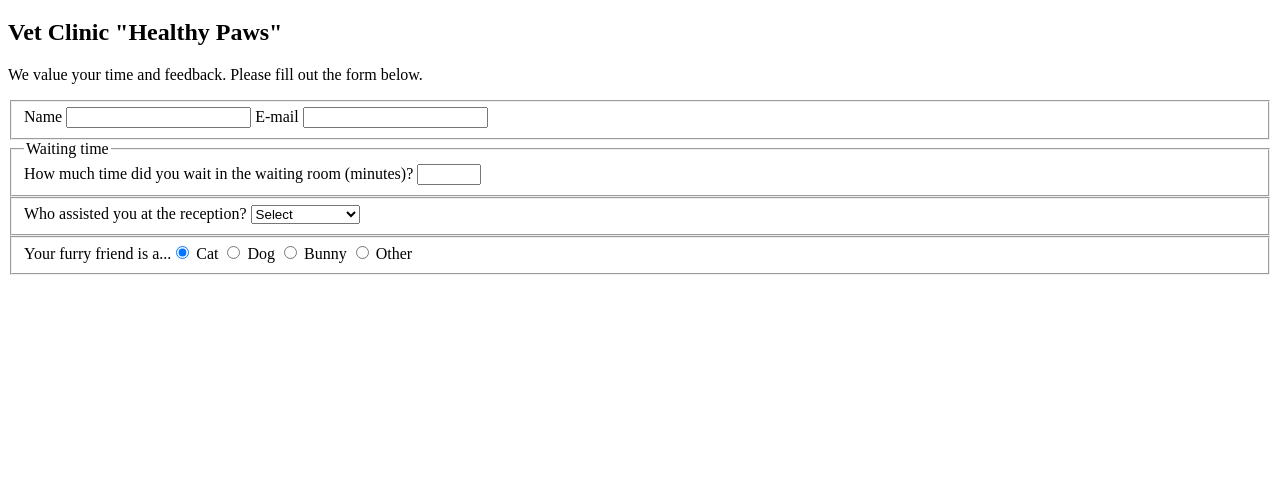
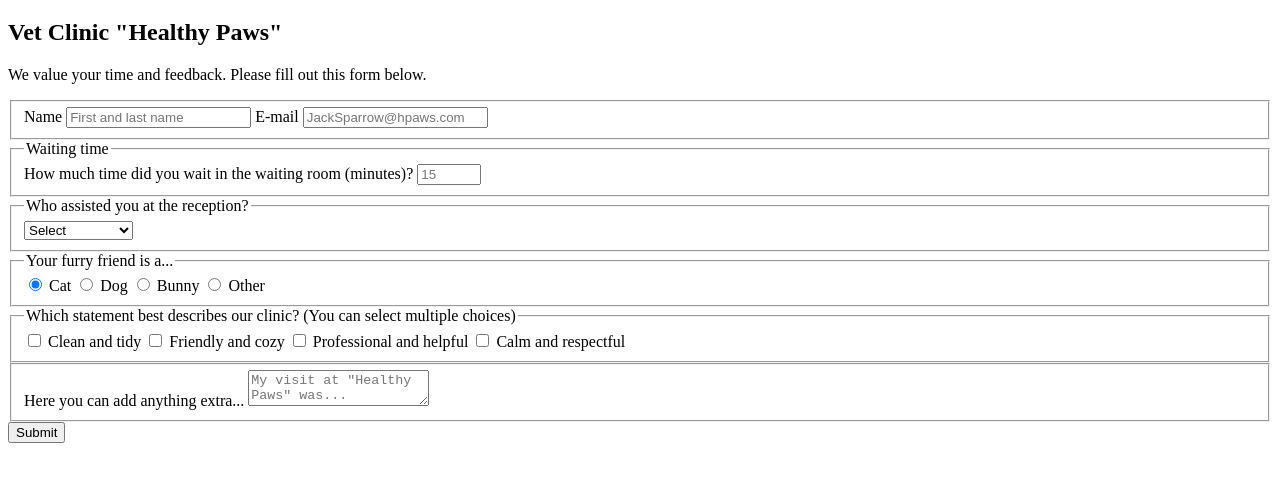
Before and after one commit to Namache/Survey-Form, a plain HTML site: page index.html in a window 1280 px wide. Shown: the part 61-542 px from the top of the page. Drawn offline with Linux system fonts and the light colour scheme.

Commit message:
Update index.html
Adding another <fieldset> and formatting to fit HTML standards.

```diff
--- a/index.html
+++ b/index.html
@@ -1,42 +1,87 @@
 <!DOCTYPE html>
-  <html>
+<html lang="en">
   <head>
     <title>Health Paws Vet Clinic Satisfaction Survey</title>
-      <meta lang='en'>
-      <meta charset='utf-8'>
+    <meta charset="utf-8">
     <meta name="viewport" content="width=device-width, initial-scale=1.0" />
+    <link rel="stylesheet" href="styles.css">
   </head>
   <body>
-        <h1 id='title'>Satisfaction Survey</h1>
-        <h2 id='subtitle'>Vet Clinic "Healthy Paws"</h2>
-        <p id='description'>We value your time and feedback. Please fill out the form below.</p>
+    <h1 id="title">Satisfaction Survey</h1>
+    <h2 id="subtitle">Vet Clinic "Healthy Paws"</h2>
+    <p id="description">We value your time and feedback. Please fill out this form below.</p>
 
-        <form id='survey-form'>
+    <form id="survey-form">
       <fieldset>
-            <label id="name-label">Name <input id='name' type='text' required></input></label>
-            <label id="email-label">E-mail <input type='email' id='email' name='email' required></input></label>
-            </fieldset>
-            <fieldset>
-              <legend>Waiting time</legend>
-              <label id='number-label'>How much time did you wait in the waiting room (minutes)? <input type='number' name='waiting-time' id='number' min=0 max=480></input></label>
+        <label id="name-label" for="name">
+          Name
+          <input placeholder="First and last name" id="name" type="text" required>
+        </label>
+        <label id="email-label" for="email">
+          E-mail
+          <input placeholder="JackSparrow@hpaws.com" id="email" type="email" name="email" required>
+        </label>
       </fieldset>
 
       <fieldset>
-              <label>Who assisted you at the reception?
-                <select name='assistant-helped' id='dropdown'>
-                  <option>Select</option>
-                  <option>Mariana Baiter</option>
-                  <option>Jack Krauss</option>
-                  <option>Alice Cooper</option>
+        <legend>Waiting time</legend>
+        <label id="number-label" for="number">
+          How much time did you wait in the waiting room (minutes)?
+          <input placeholder="15" id="number" type="number" name="waiting-time" min="0" max="480">
+        </label>
+      </fieldset>
+
+      <fieldset>
+        <legend>Who assisted you at the reception?</legend>
+        <label for="dropdown">
+          <select name="assistant-helped" id="dropdown" required>
+            <option value="" disabled selected>Select</option>
+            <option value="mariana-baiter">Mariana Baiter</option>
+            <option value="jack-krauss">Jack Krauss</option>
+            <option value="alice-cooper">Alice Cooper</option>
           </select>
         </label>
       </fieldset>
+
       <fieldset>
-              <label for>Your furry friend is a...<input checked name='animal-type' id='cat' type='radio'></input> Cat</label>
-              <input name='animal-type' id='dog' type='radio'> Dog</input>
-              <input name='animal-type' id='bunny' type='radio'> Bunny</input>
-              <input name='animal-type' type='radio'> Other</input>
+        <legend>Your furry friend is a...</legend>
+        <label for="cat">
+          <input id="cat" name="animal-type" type="radio" value="cat" checked> Cat
+        </label>
+        <label for="dog">
+          <input id="dog" name="animal-type" type="radio" value="dog"> Dog
+        </label>
+        <label for="bunny">
+          <input id="bunny" name="animal-type" type="radio" value="bunny"> Bunny
+        </label>
+        <label for="other">
+          <input id="other" name="animal-type" type="radio" value="other"> Other
+        </label>
       </fieldset>
+
+      <fieldset>
+        <legend>Which statement best describes our clinic? (You can select multiple choices)</legend>
+        <label>
+          <input name="clinic-description" type="checkbox" value="clean-and-tidy"> Clean and tidy
+        </label>
+        <label>
+          <input name="clinic-description" type="checkbox" value="friendly-and-cozy"> Friendly and cozy
+        </label>
+        <label>
+          <input name="clinic-description" type="checkbox" value="professional-and-helpful"> Professional and helpful
+        </label>
+        <label>
+          <input name="clinic-description" type="checkbox" value="calm-and-respectful"> Calm and respectful
+        </label>
+      </fieldset>
+
+      <fieldset>
+        <label>
+          Here you can add anything extra...
+          <textarea placeholder='My visit at "Healthy Paws" was...'></textarea>
+        </label>
+      </fieldset>
+      <button id="submit">Submit</button>
     </form>
   </body>
 </html>
```
Lines whose indentation alone changed are shown as unchanged.
